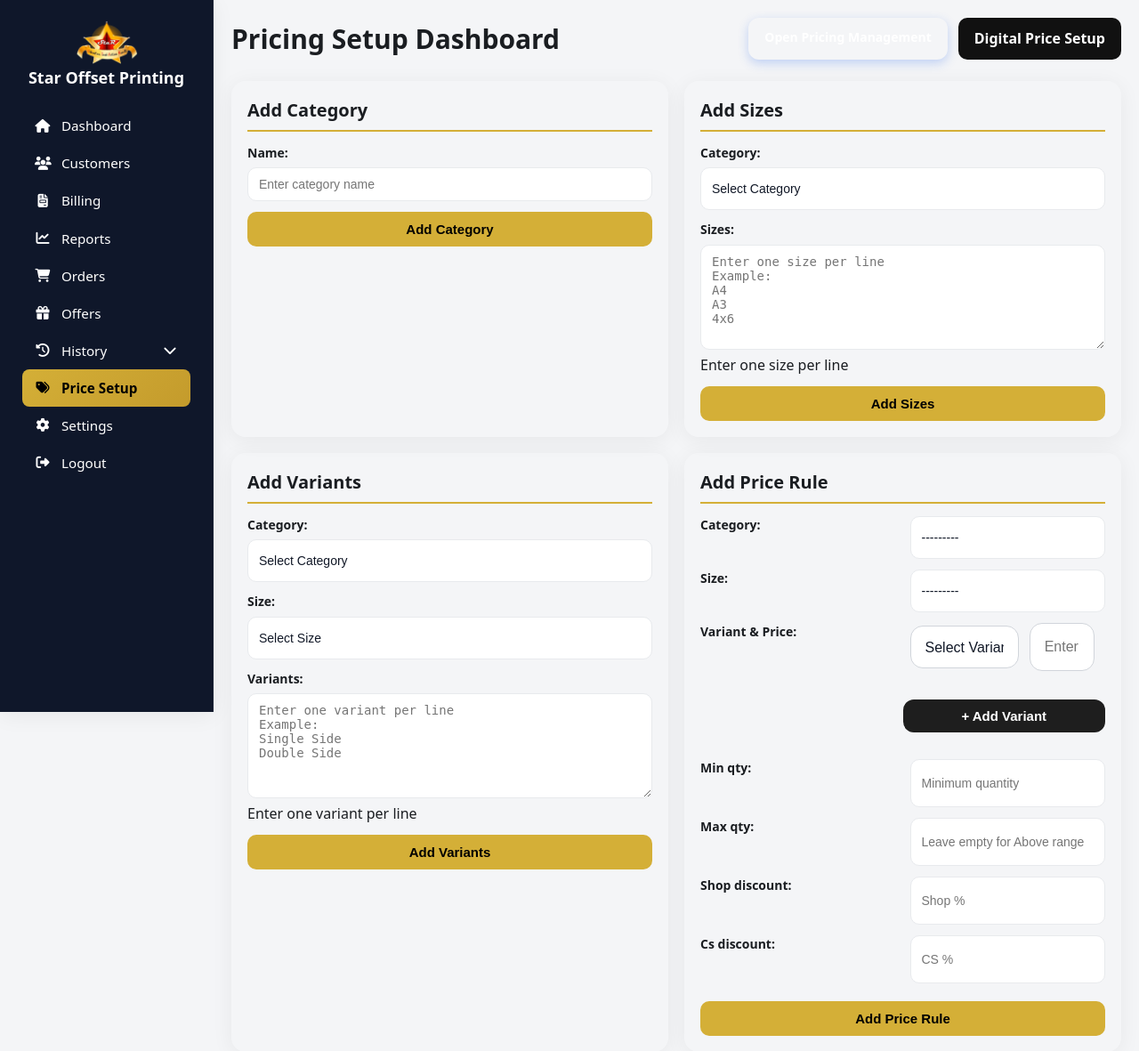
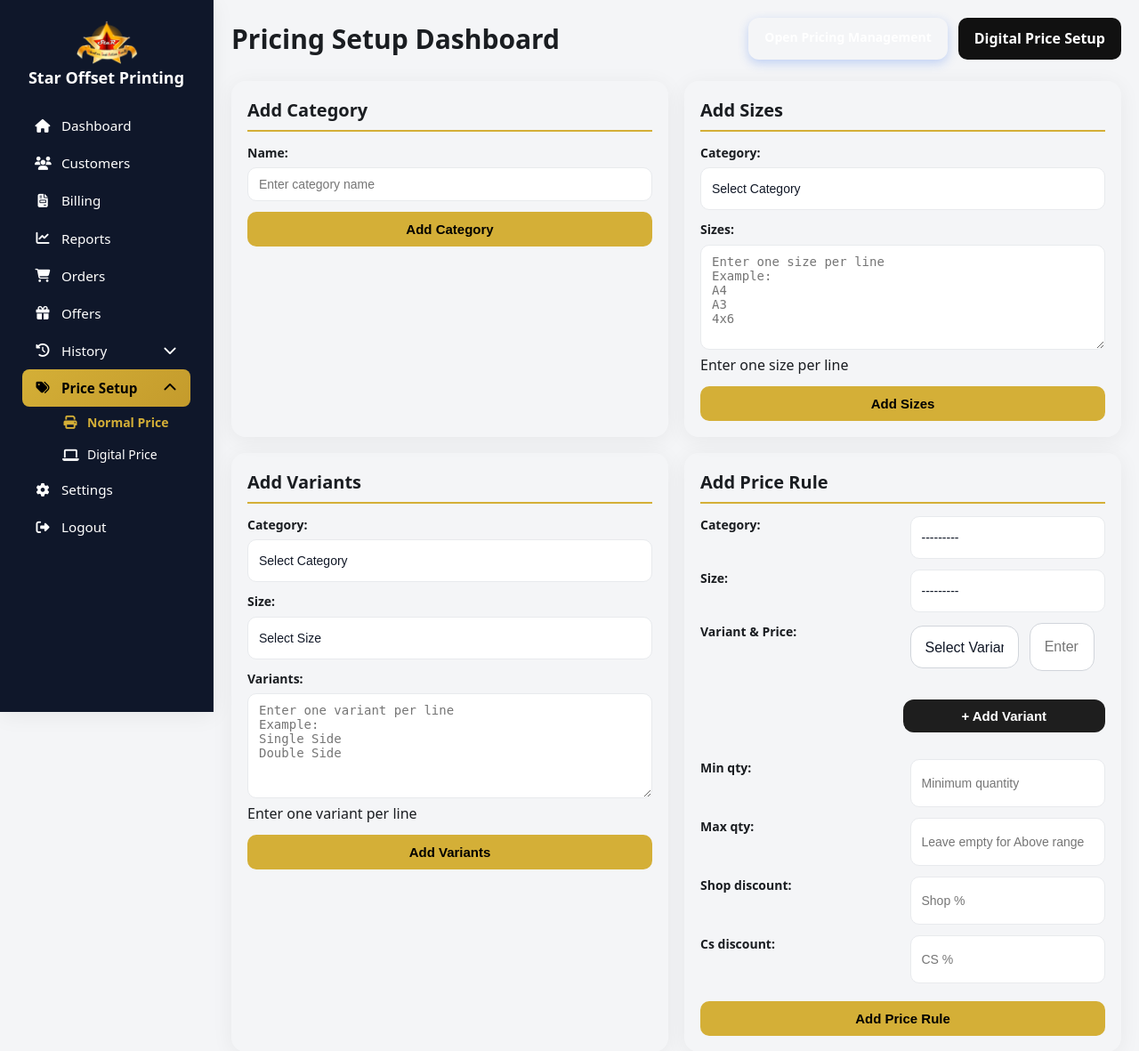
Before and after one commit to JebastinY7/Star-offset-printing-backend, a Django app: page /pricing/setup/ in a window 1280 px wide. Shown: the top 1181 px of the page at 89% size. Run offline with Django 4.2, Linux system fonts and the light colour scheme; the visitor is signed in with stand-in values (Sample User, id 1); data comes from the database, SQL or seed files in the repository; parts of the project's set-up code (start-up, migrations or seed data) failed here and were passed over; some libraries are stand-ins or nearby versions.

Commit message:
Sidebar fixed

```diff
--- a/star_admin/templates/partials/sidebar.html
+++ b/star_admin/templates/partials/sidebar.html
@@ -110,11 +110,39 @@
     </li>
 
     {% if request.user.is_superuser %}
-    <li>
-      <a class="{% if '/pricing/setup/' in request.path %}active{% endif %}" href="/pricing/setup/">
+    <li class="menu-item">
+      <a href="javascript:void(0);" onclick="togglePricingMenu()"
+        class="{% if '/pricing/setup/' in request.path or '/pricing/digital-price-setup/' in request.path %}active{% endif %}">
       <i class="fas fa-tags"></i>
       <span>Price Setup</span>
+      <i id="pricing-arrow"
+        class="fas fa-chevron-down arrow {% if '/pricing/setup/' in request.path or '/pricing/digital-price-setup/' in request.path %}rotate{% endif %}">
+      </i>
     </a>
+    <ul id="pricing-submenu"
+      class="submenu {% if '/pricing/setup/' in request.path or '/pricing/digital-price-setup/' in request.path %}show{% endif %}">
+
+      <li>
+        <a class="{% if '/pricing/setup/' in request.path %}active{% endif %}"
+          href="/pricing/setup/">
+
+          <i class="fas fa-print"></i>
+          <span>Normal Price</span>
+
+        </a>
+      </li>
+
+      <li>
+        <a class="{% if '/pricing/digital-price-setup/' in request.path %}active{% endif %}"
+          href="/pricing/digital-price-setup/">
+
+          <i class="fas fa-laptop"></i>
+          <span>Digital Price</span>
+
+        </a>
+      </li>
+
+    </ul>
     </li>
     {% endif %}
 
@@ -145,3 +173,16 @@ function toggleMenu() {
   arrow.classList.toggle("rotate");
 }
 </script>
+
+<script>
+function togglePricingMenu() {
+
+  const menu = document.getElementById("pricing-submenu");
+
+  const arrow = document.getElementById("pricing-arrow");
+
+  menu.classList.toggle("show");
+
+  arrow.classList.toggle("rotate");
+}
+</script>
```
